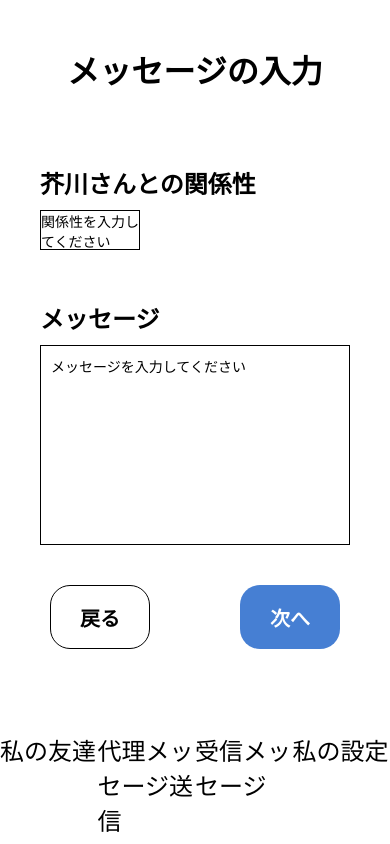
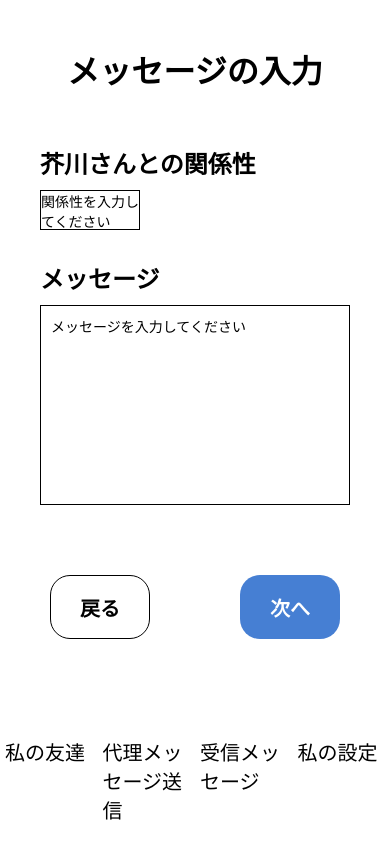
Before and after one commit to Moorley/connect-plus, a React Native app: screen / in a window 390 px wide. Built offline with nearby package versions, Linux system fonts and the light colour scheme.

Commit message:
キーボードを出したときの挙動を微調整

```diff
--- a/components/Enter.jsx
+++ b/components/Enter.jsx
@@ -1,5 +1,7 @@
 import React from  'react';
-import { View, StyleSheet, TextInput, Text} from 'react-native';
+import {
+    View, StyleSheet, TextInput, Text, TouchableWithoutFeedback, Keyboard,
+} from 'react-native';
 import BackButton from './BackButton';
 import DecisionButton from './DecisionButtton';
 
@@ -7,7 +9,12 @@ export default function Enter() {
     const [elationship, onRelationshipText] = React.useState("関係性を入力してください");
     const [message, onMessageText] = React.useState("メッセージを入力してください");
     return (
-        <View style={styles.enter}>
+        <TouchableWithoutFeedback
+            onPress={() => {
+                Keyboard.dismiss()
+            }}
+        >
+            <View style={styles.enter} >
                 <View style={styles.relationshipContainer}>
                     <Text style={styles.title}>芥川さんとの関係性</Text>
                     <TextInput
@@ -34,6 +41,7 @@ export default function Enter() {
                     />
                 </View>
             </View>
+        </TouchableWithoutFeedback>
     )
 }
 
@@ -45,7 +53,7 @@ const styles = StyleSheet.create({
     relationshipContainer: {
         width: "100%",
         paddingHorizontal: 40,
-        marginVertical: 50,
+        marginVertical: 30,
     },
     title: {
         fontSize: 24,
@@ -70,7 +78,7 @@ const styles = StyleSheet.create({
     },
     buttonContainer:{
         width: "100%",
-        marginVertical: 40,
+        marginVertical: 70,
         flexDirection: "row",
         justifyContent: "space-between",
         paddingLeft: 50,
--- a/components/FooterButtton.jsx
+++ b/components/FooterButtton.jsx
@@ -18,9 +18,10 @@ export default function FooterButton(props) {
 const styles = StyleSheet.create({
     footerButton: {
         flex: 1,
+        padding: 5,
     },
     Text:{
-        fontSize: 24,
+        fontSize: 20,
         color: "black"
     },
 })
```
Lines whose indentation alone changed are shown as unchanged.
